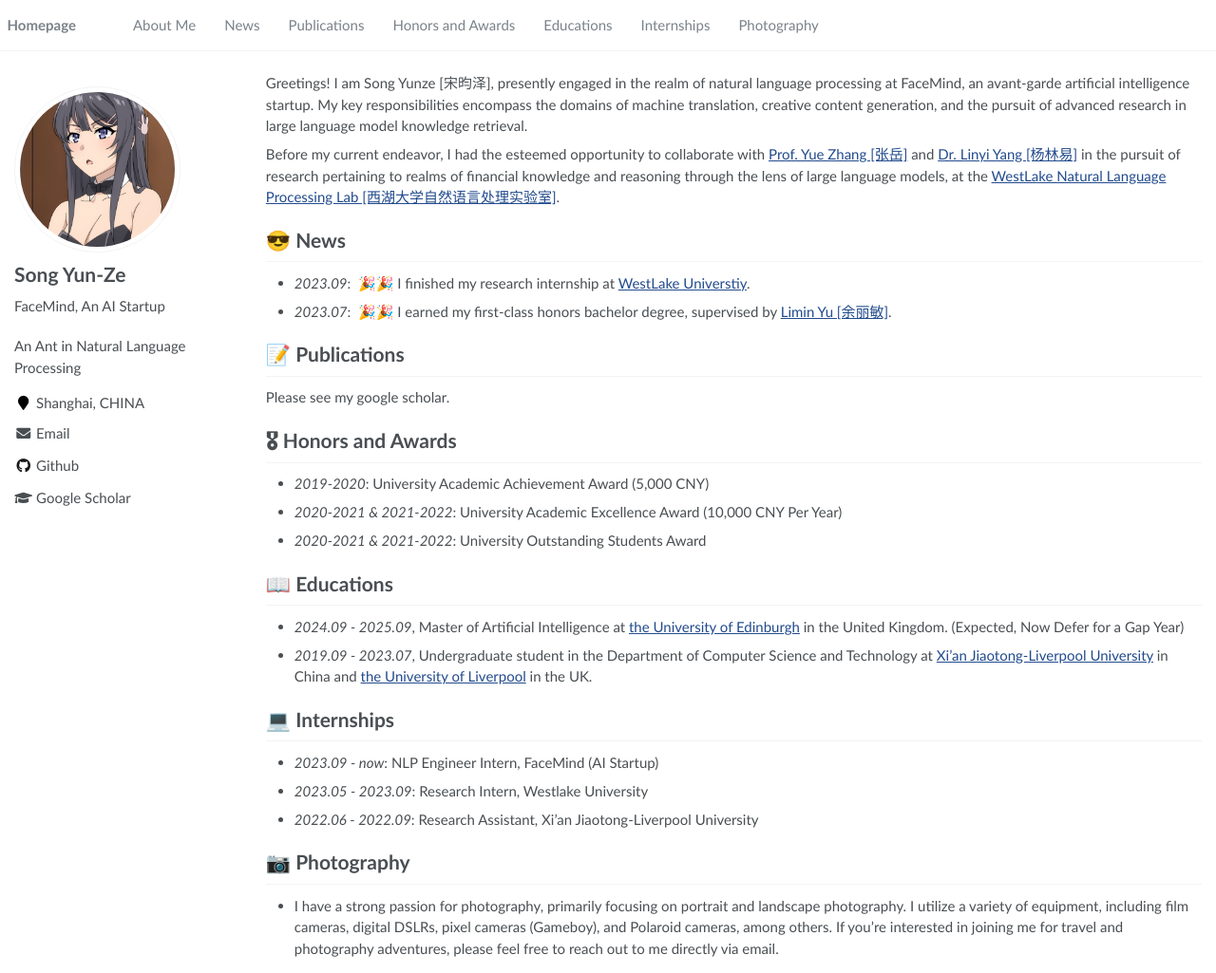
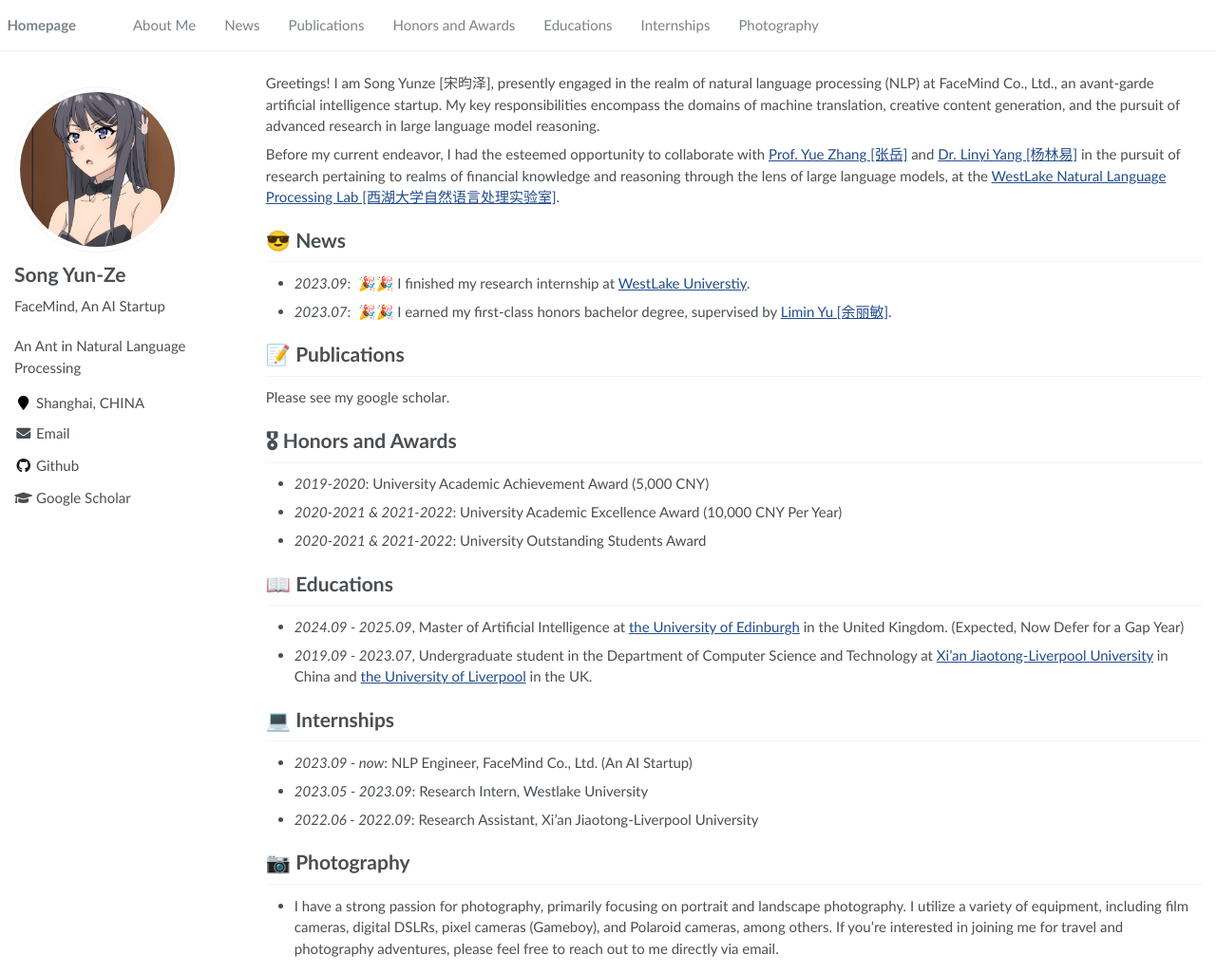
Before and after one commit to YunzeSong/YunzeSong.github.io, a Jekyll site: the page built from _pages/about.md, in a window 1280 px wide and 1025 px high. Shown: the whole window at 95% size. Built offline with Jekyll 4.4.1, drawn with Linux system fonts in a browser that asks for light colours.

Commit message:
Update about.md

```diff
--- a/_pages/about.md
+++ b/_pages/about.md
@@ -17,7 +17,7 @@ redirect_from:
 
 <span class='anchor' id='about-me'></span>
 
-Greetings! I am Song Yunze [宋昀泽], presently engaged in the realm of natural language processing at FaceMind, an avant-garde artificial intelligence startup. My key responsibilities encompass the domains of machine translation, creative content generation, and the pursuit of advanced research in large language model knowledge retrieval.
+Greetings! I am Song Yunze [宋昀泽], presently engaged in the realm of natural language processing (NLP) at FaceMind Co., Ltd., an avant-garde artificial intelligence startup. My key responsibilities encompass the domains of machine translation, creative content generation, and the pursuit of advanced research in large language model reasoning.
 
 Before my current endeavor, I had the esteemed opportunity to collaborate with <a href='https://frcchang.github.io/'>Prof. Yue Zhang [张岳]</a> and <a href='https://www.linyi-yang.me/'>Dr. Linyi Yang [杨林易]</a> in the pursuit of research pertaining to realms of financial knowledge and reasoning through the lens of large language models, at the <a href='https://westlake-nlp.github.io/'>WestLake Natural Language Processing Lab [西湖大学自然语言处理实验室]</a>.
 
@@ -38,7 +38,7 @@ Please see my google scholar.
 - *2019.09 - 2023.07*, Undergraduate student in the Department of Computer Science and Technology at <a href='https://www.xjtlu.edu.cn/zh'>Xi'an Jiaotong-Liverpool University</a> in China and <a href='https://www.liverpool.ac.uk/'> the University of Liverpool</a> in the UK.
 
 # 💻 Internships
-- *2023.09 - now*: NLP Engineer Intern, FaceMind (AI Startup)
+- *2023.09 - now*: NLP Engineer, FaceMind Co., Ltd. (An AI Startup)
 - *2023.05 - 2023.09*: Research Intern, Westlake University
 - *2022.06 - 2022.09*: Research Assistant, Xi'an Jiaotong-Liverpool University
 
```
